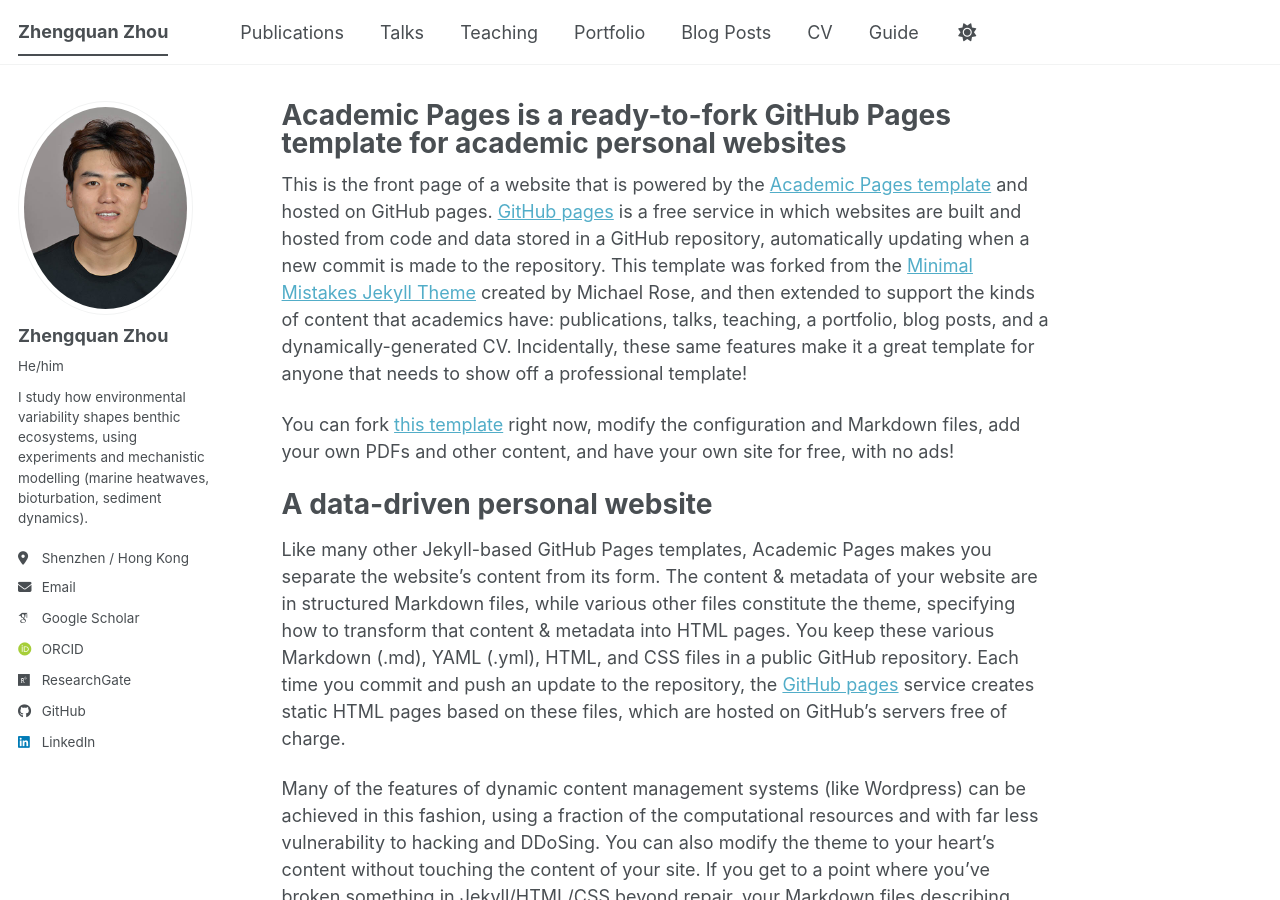
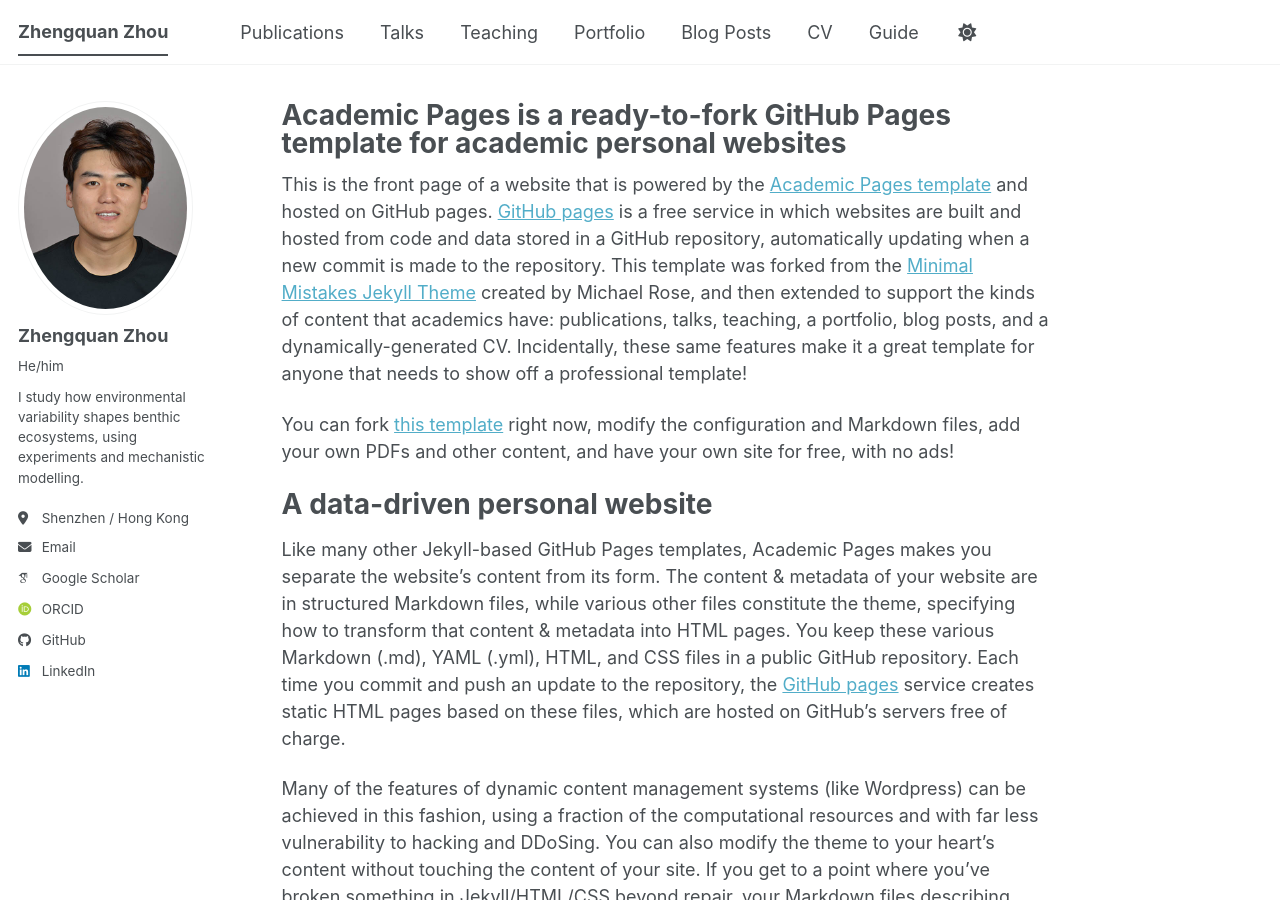
Before and after one commit to zqzhou7/zqzhou7.github.io, a Jekyll site: the page built from _pages/about.md, in a window 1280 px wide and 900 px high. Built offline with Jekyll 4.4.1, drawn with Linux system fonts in a browser that asks for light colours; some web fonts are replaced; a script bundle is joined from its source files by our own code; library files that are not in the unit come from our copies; some of the changed lines change nothing that is shown.

Commit message:
Update info.

```diff
--- a/_config.yml
+++ b/_config.yml
@@ -26,7 +26,7 @@
   avatar           : "profile.JPG"
   name             : "Zhengquan Zhou" # Update with your name
   pronouns         : "He/him"
-  bio              : "I study how environmental variability shapes benthic ecosystems, using experiments and mechanistic modelling (marine heatwaves, bioturbation, sediment dynamics)."
+  bio              : "I study how environmental variability shapes benthic ecosystems, using experiments and mechanistic modelling."
   location         : "Shenzhen / Hong Kong"
   employer         : # institute or organization
   uri              : # URL
@@ -42,7 +42,7 @@
   semantic         : # URL
   ssrn             : # URL
   pubmed           : # URL
-  researchgate     : "https://www.researchgate.net/profile/Zhengquan-Zhou"
+  researchgate     : # URL
   scopus           : # URL
   zotero           : # URL
 
@@ -66,7 +66,7 @@
   keybase          : # Username
   instagram        : # Username
   lastfm           : # Username
-  linkedin         : "www.linkedin.com/in/zhengquan-zhou-b6394b223"
+  linkedin         : "https://www.linkedin.com/in/zhengquan-zhou-b6394b223"
   mastodon         : # URL
   medium           : # URL
   pinterest        : # Username
```
